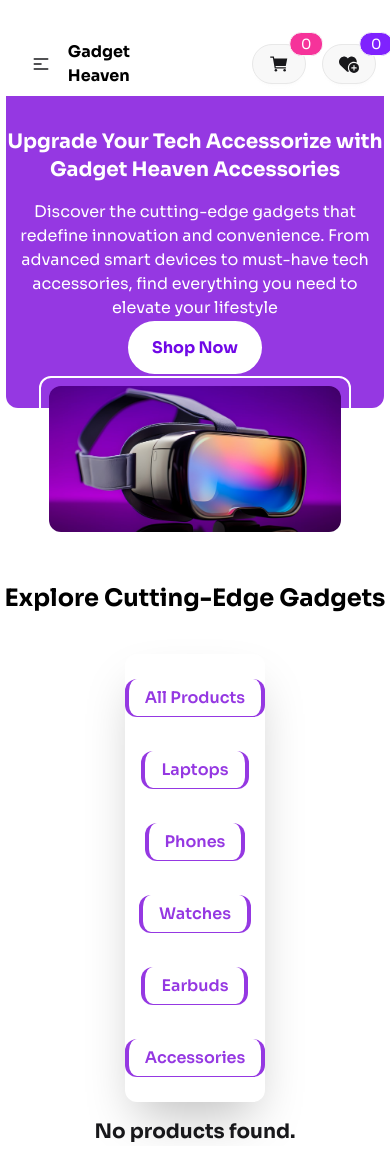
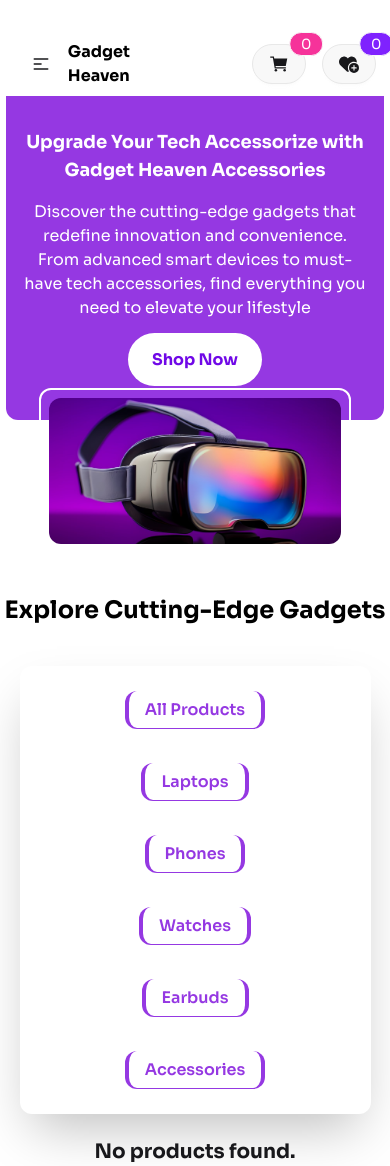
Before and after one commit to programming-hero-web-course-4/b10a8-gadget-heaven-Chitra35006, a React (Vite) app: page /products/Accessories in a window 390 px wide. Built offline with nearby package versions, Linux system fonts and the light colour scheme.

Commit message:
adding 404 page

```diff
--- a/src/Components/Four04Page.jsx
+++ b/src/Components/Four04Page.jsx
@@ -1,10 +1,31 @@
-
+import { FaArrowLeft } from "react-icons/fa";
 
 const Four04Page = () => {
     return (
-        <div>
+        <div className="h-screen flex justify-center items-center">
+        <div className="w-8/12">
+          <div className="flex justify-center items-center flex-col">
+            <div className='bg-violet-900 p-4 my-10 rounded-2xl'>
+              <a
+                href="/"
+                className="flex items-center text-pink-300 hover:text-white font-semibold transition-colors duration-300"
+              >
+                <FaArrowLeft className="text-xl md:text-2xl" />
+                <span className="ml-1 text-sm md:text-base font-medium">Go Home</span>
+              </a>
+            </div>
+            <div className="bg-violet-300 p-20 border-l-4 border-r-4 border-pink-700 rounded-4xl">
+              <h2 className="md:text-6xl text-3xl text-indigo-900 text-center">
+                !!!{" "}404
+              </h2>
+              <h2 className="font-semibold w-full max-w-8xl text-red-700 p-4 md:rounded-full rounded-lg bg-red-400 text-center text-base md:text-xl">
+  Page Not Found
+</h2>
 
+            </div>
+          </div>
         </div>
+      </div>
     );
 };
 
--- a/src/Components/Home/Banner.jsx
+++ b/src/Components/Home/Banner.jsx
@@ -6,8 +6,8 @@ const Banner = () => {
         <div className="bg-[#9538E2] w-[97%] mx-auto rounded-b-xl">
        {/* <<<Banner>>>> */}
             <div className="text-center md:w-[70%] mx-auto space-y-4 md:space-y-8 pt-8 pb-12 md:pt-16 md:pb-64">
-                <h3 className="text-xl md:text-[48px] font-bold md:leading-[60px] text-white">Upgrade Your Tech Accessorize with <br /> Gadget Heaven Accessories</h3>
-                <p className="text-white">Discover the cutting-edge gadgets that redefine innovation and convenience. From advanced smart devices to must-have tech accessories, find everything you need to elevate your lifestyle</p>
+                <h3 className="text-lg md:text-[48px] font-bold md:leading-[60px] text-white md:px-0 px-3">Upgrade Your Tech Accessorize with <br /> Gadget Heaven Accessories</h3>
+                <p className="text-white nd:text-xl text-base md:px-0 px-4 md:pb-0 pb-3">Discover the cutting-edge gadgets that redefine innovation and convenience. From advanced smart devices to must-have tech accessories, find everything you need to elevate your lifestyle</p>
                 <div className="mt-4">
                     <a href="#shopSection" className=" font-bold text-violet-700 bg-white rounded-4xl py-4 px-6">Shop Now</a>
                 </div>
--- a/src/Components/Home/Home.jsx
+++ b/src/Components/Home/Home.jsx
@@ -11,17 +11,18 @@ const Home = () => {
             <div className="text-center mt-10">
                 <h3 className="text-black text-2xl md:text-3xl font-bold">Explore Cutting-Edge Gadgets</h3>
             </div>
-            <div className="w-[90%] mx-auto flex md:flex-row flex-col gap-4 mt-10">
-                {/* cats */}
-                <div className="md:w-1/4 mx-auto ">
-                    <Categories/>
-                </div>
-                    {/* cards */}
-                <div className="md:w-3/4 mx-auto">
-                    {/* <Products /> */}
-                    <Outlet/>
-                </div>
-            </div>
+            <div className="w-[90%] mx-auto flex flex-col md:flex-row gap-6 mt-10">
+  {/* Categories Sidebar */}
+  <div className="md:w-1/4 md:sticky top-4 h-fit">
+    <Categories></Categories>
+  </div>
+
+  {/* Cards/Content Section */}
+  <div className="md:w-3/4 w-full mx-auto overflow-y-auto">
+    <Outlet />
+  </div>
+</div>
+
         </div>
     );
 };
--- a/src/Components/Statistics/Statistics.jsx
+++ b/src/Components/Statistics/Statistics.jsx
@@ -26,7 +26,7 @@ const Statistics = () => {
         <div className="bg-[#9538E2]">
             <div className="text-center py-10 md:w-3/5 w-4/5 mx-auto space-y-4">
                 <h3 className="font-bold text-white md:text-2xl text-xl">Statistics</h3>
-                <p className="text-white">Explore the latest gadgets that will take your experience to the next level. From smart devices to the coolest accessories, we have it all!</p>
+                <p className="text-white">Discover the cutting-edge gadgets that redefine innovation and convenience. From advanced smart devices to must-have tech accessories, find everything you need to elevate your lifestyle</p>
             </div>
         </div>
         {/* graph */}
```
